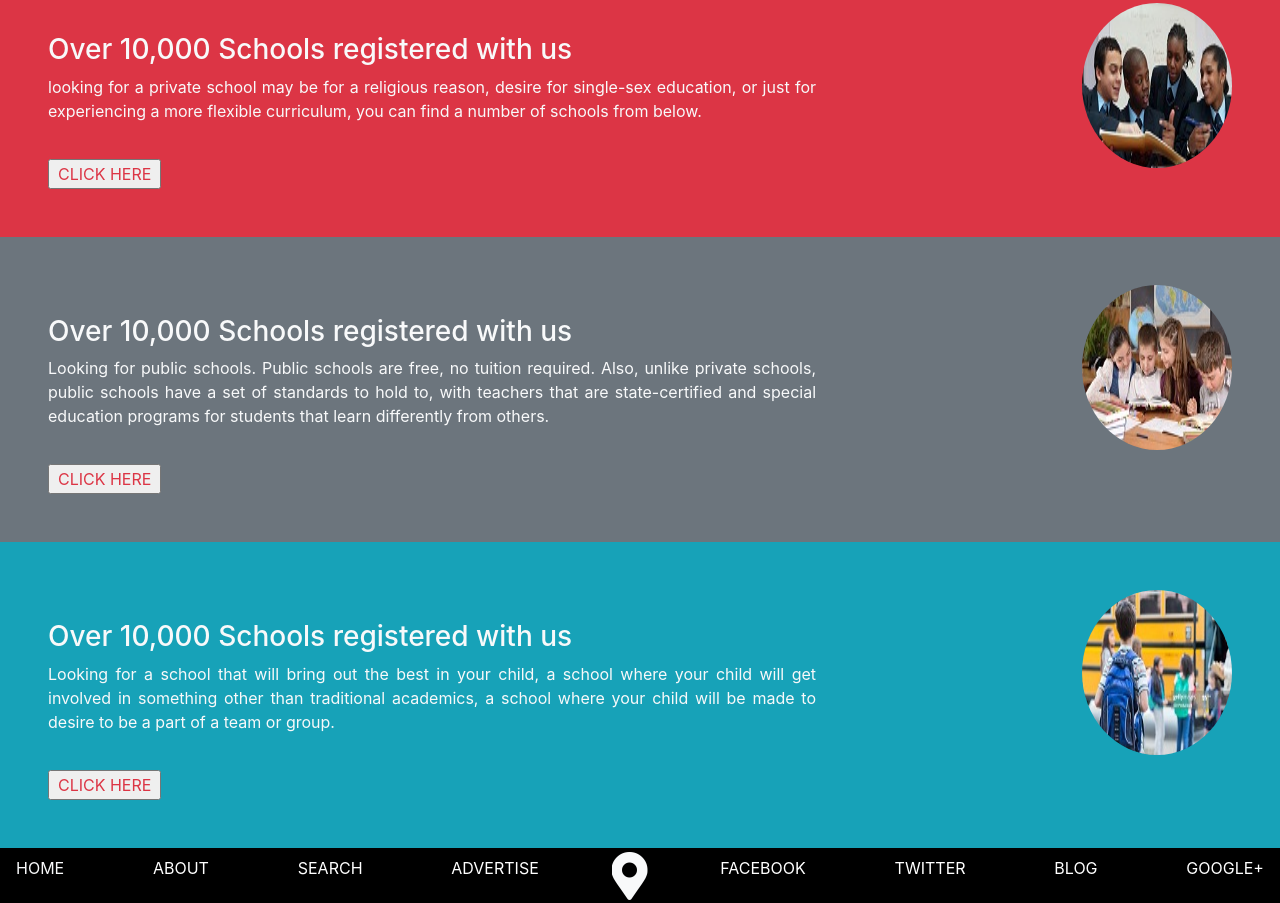
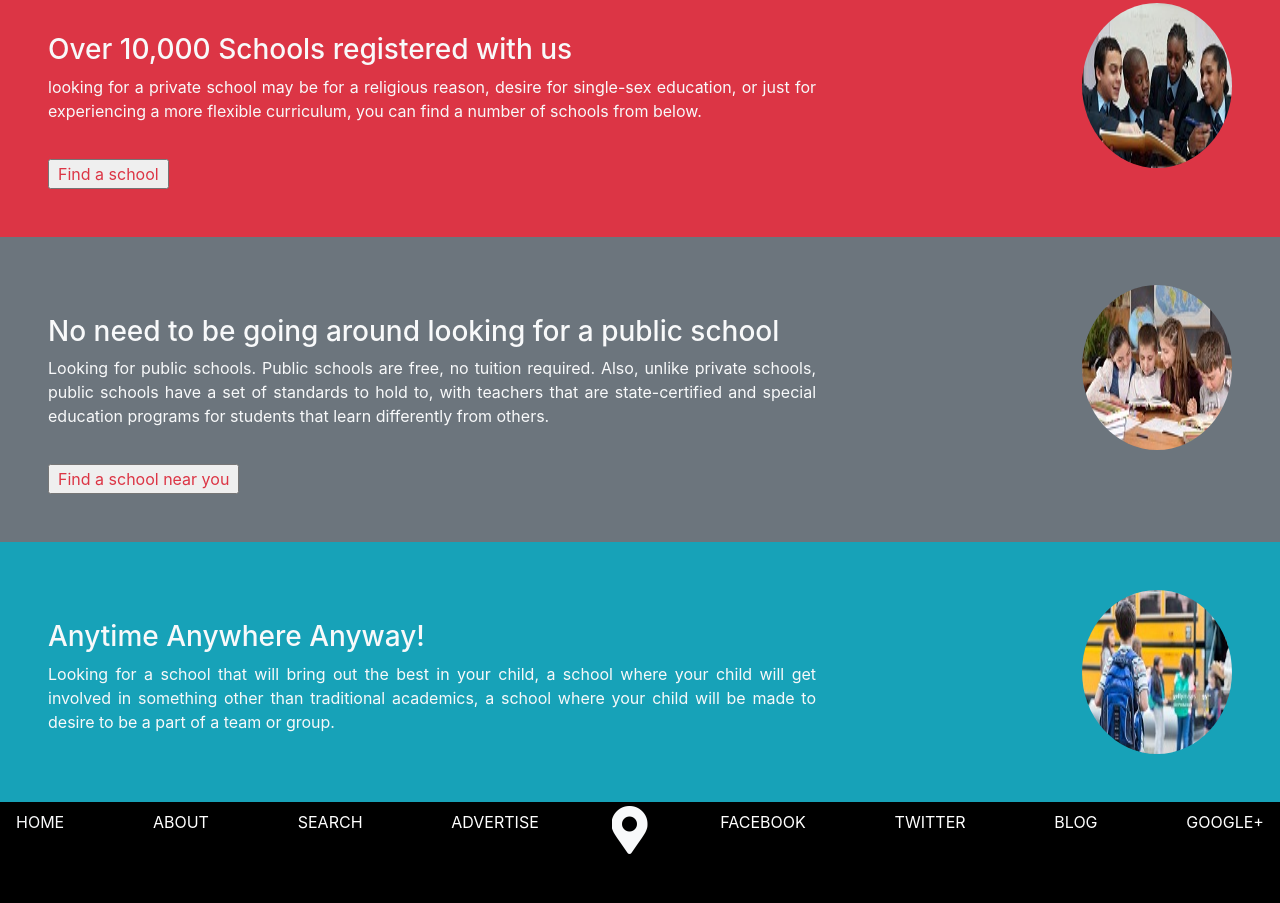
Before and after one commit to ositaadimma/html-css-capstone, a plain HTML site: page index.html in a window 1280 px wide. Shown: the part 1241-2144 px from the top of the page. Drawn offline with nearby package versions, Linux system fonts and the light colour scheme.

Commit message:
styled the section three section in the index page

```diff
--- a/css/main.css
+++ b/css/main.css
@@ -10,7 +10,7 @@ body {
 }
 
 label,
-input {
+.input-case {
   text-transform: uppercase;
 }
 
--- a/index.html
+++ b/index.html
@@ -68,9 +68,9 @@
           <div
             class="section-img col-sm-12 col-md-12 col-lg-12 d-flex justify-content-center align-items-center flex-column"
           >
-            <h3 class="b2 overflow-hidden size-20">
+            <h2 class="b2 overflow-hidden size-20">
               YOU CAN CHECKOUT THE DATABASE FOR ALL THE SCHOOLS IN NIGERIA
-            </h3>
+            </h2>
             <div class="input-div b1 px-4 py-4 w-p">
               <label class="label-span"
                 ><span id="span1">SEARCH BY KEYWORD</span></label
@@ -180,7 +180,7 @@
               </p>
               <input
                 type="submit"
-                value="Click Here"
+                value="Find a school"
                 class="px-2 text-danger"
               />
             </div>
@@ -197,7 +197,7 @@
           >
             <div class="sec3-left-div m-5 text-light">
               <h3 class="overflow-hidden">
-                Over 10,000 Schools registered with us
+                No need to be going around looking for a public school
               </h3>
               <p class="overflow-hidden">
                 Looking for public schools. Public schools are free, no tuition
@@ -208,8 +208,8 @@
               </p>
               <input
                 type="submit"
-                value="Click Here"
-                class="px-2 text-danger"
+                value="Find a school near you"
+                class="px-2 text-danger text-primary"
               />
             </div>
             <div class="sec3-right-div m-5 d-flex">
@@ -224,20 +224,13 @@
             class="col-sm-12 col-md-12 col-lg-12 bg-info d-flex space sec3-main-div"
           >
             <div class="sec3-left-div m-5 text-light">
-              <h3 class="overflow-hidden">
-                Over 10,000 Schools registered with us
-              </h3>
+              <h3 class="overflow-hidden">Anytime Anywhere Anyway!</h3>
               <p class="overflow-hidden">
                 Looking for a school that will bring out the best in your child,
                 a school where your child will get involved in something other
                 than traditional academics, a school where your child will be
                 made to desire to be a part of a team or group.
               </p>
-              <input
-                type="submit"
-                value="Click Here"
-                class="px-2 text-danger"
-              />
             </div>
             <div class="sec3-right-div m-5 d-flex">
               <img
```
Also changed, not shown: details.html (+7 -7 lines).
